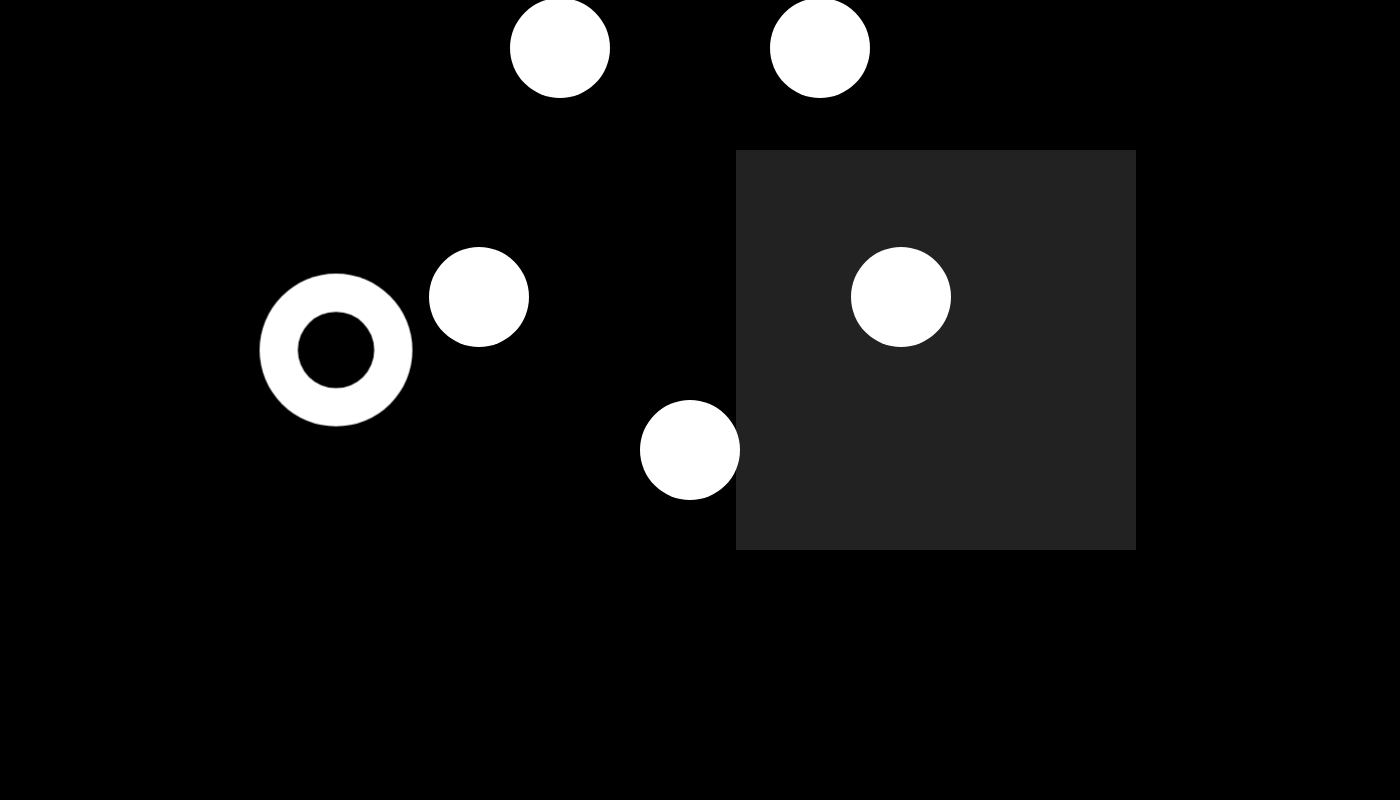
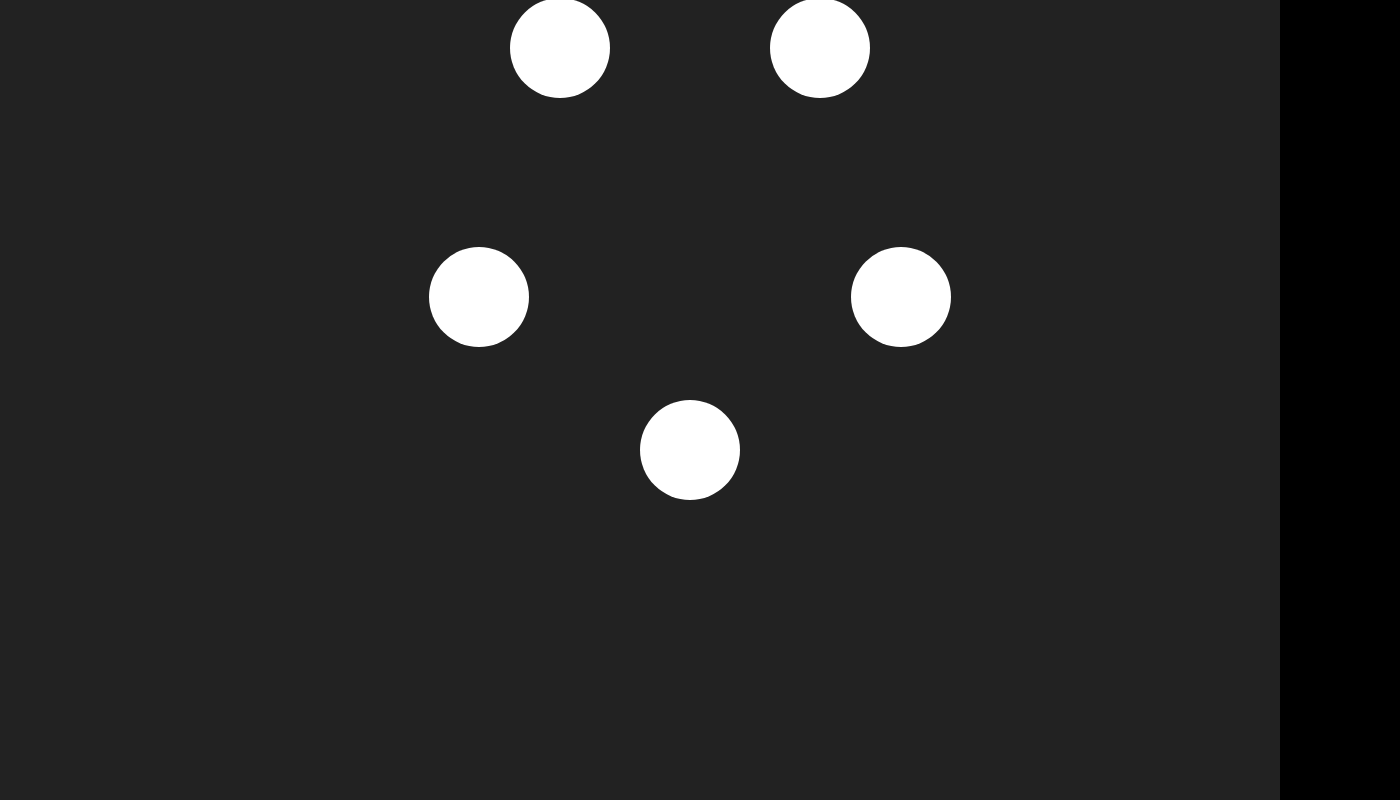
Before and after one commit to ErikKimsey/ek_portfolio_2021, a React (Create React App) app: page /portfolio in a window 1280 px wide. Shown: the whole page, 1400 px wide, since content can reach past the window. Built offline with nearby package versions, Linux system fonts and the light colour scheme.

Commit message:
Trying to center the radial menu

```diff
--- a/src/PortfolioSite/PortfolioLanding.tsx
+++ b/src/PortfolioSite/PortfolioLanding.tsx
@@ -53,15 +53,18 @@ const StyledContainer = styled.div<StyledProps>`
 	margin: auto;
 	max-width: 1200px;
 	width: 100%;
-	height: 500px;
+	height: 100vh;
 	color: #fff;
 	display: flex;
 	align-items: center;
 	justify-content: center;
 	flex-flow: column wrap;
-	padding: 100px;
+	/* padding: 100px; */
 
 	.dot {
+		display: flex;
+		justify-content: center;
+		align-items: center;
 		height: 144px;
 		width: 144px;
 		border-radius: 100px;
@@ -69,9 +72,6 @@ const StyledContainer = styled.div<StyledProps>`
 		outline: none;
 		box-shadow: none;
 		border-width: 0;
-		display: flex;
-		justify-content: center;
-		align-items: center;
 		animation: breathing 2.5s infinite ease-in-out;
 		transition: all 1s ease-in-out 1.25s;
 		&::after {
--- a/src/PortfolioSite/RadialMenu.tsx
+++ b/src/PortfolioSite/RadialMenu.tsx
@@ -27,6 +27,8 @@ const RadialMenu: FC<Props> = (props) => {
 	useEffect(() => {
 		let midH = window.innerHeight / 2;
 		let midW = window.innerWidth / 2;
+		console.log(midW);
+
 		setCenterPoint([midW, midH]);
 	}, []);
 
@@ -37,7 +39,6 @@ const RadialMenu: FC<Props> = (props) => {
 		if (midW != undefined && midH != undefined) {
 			x = midW + radius * Math.sin(theta * i);
 			y = midH - radius * (1 - Math.cos(theta * i));
-			console.log(y);
 		}
 		return { x, y };
 	};
@@ -46,8 +47,6 @@ const RadialMenu: FC<Props> = (props) => {
 		let theta = (2 * Math.PI) / 5;
 		return menuItemsData.map((e, i) => {
 			let { x, y } = calculatePosition(i, theta);
-			console.log(y);
-
 			return <div className="menuItem" style={{ left: x, top: y }}></div>;
 		});
 	};
@@ -60,17 +59,21 @@ const RadialMenu: FC<Props> = (props) => {
 };
 
 const StyledContainer = styled.div<StyledProps>`
-	top: ${(props) => props.midH / 2 - 200}px;
-	left: ${(props) => props.midW / 2 - 200}px;
-	width: 400px;
-	height: 400px;
+	position: fixed;
+	/* flex */
+	width: 100%;
+	height: 100%;
+	/* top: ${(props) => props.midH / 2 - 200}px;
+	left: ${(props) => props.midW / 2 - 200}px; */
+
 	background-color: #222;
 	.menuItem {
-		position: absolute;
+		position: fixed;
 		width: 100px;
 		height: 100px;
 		background-color: #fff;
 		border-radius: 100px;
+		z-index: 1000;
 	}
 `;
 
```
